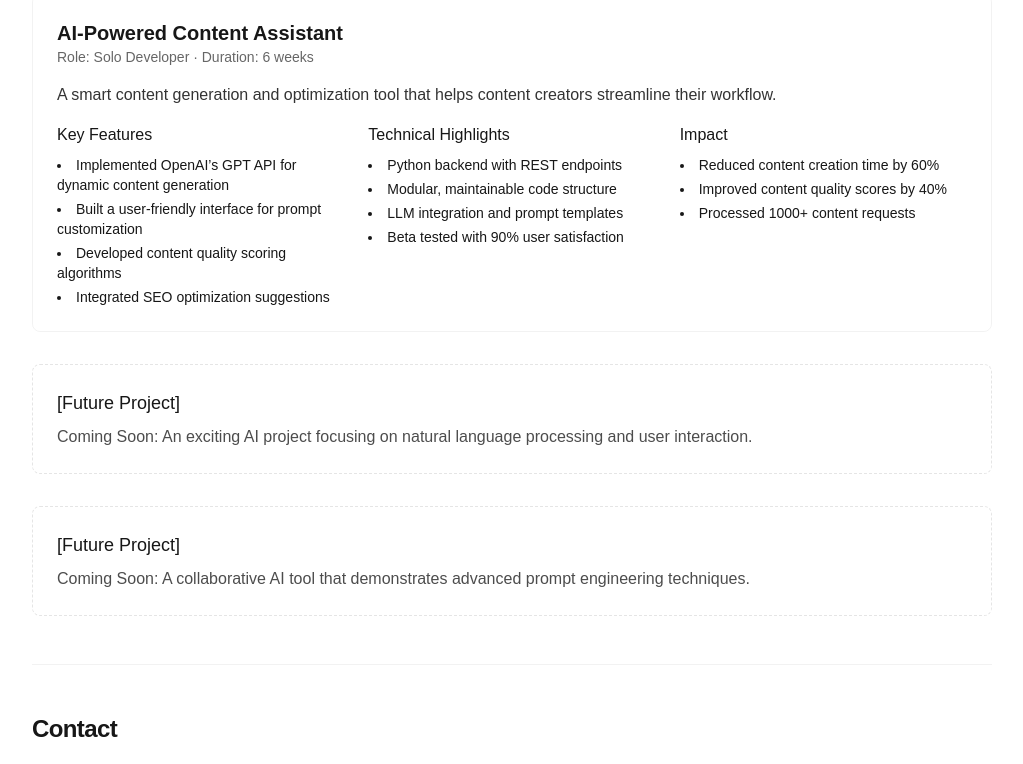
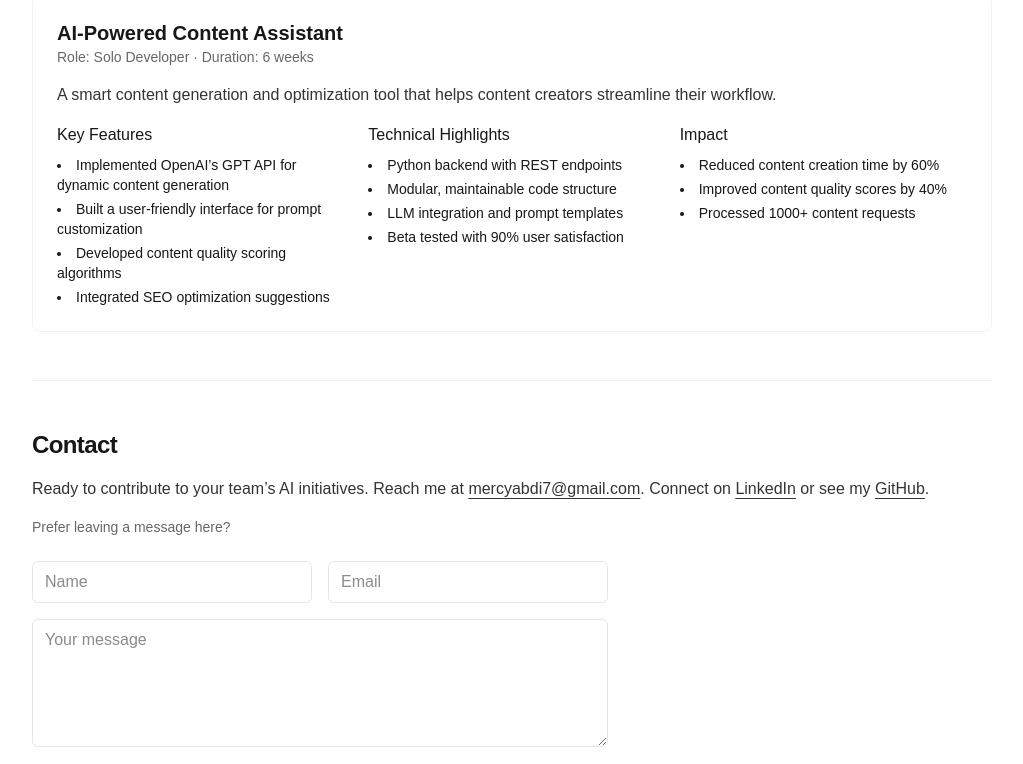
Before and after one commit to Mercynow21/milli_portfolio, a Next.js app: page / in a window 1280 px wide. Shown: the part 1330-2094 px from the top of the page, without its empty margins (128-1151 px from the left). Built offline with nearby package versions, Linux system fonts and the light colour scheme.

Commit message:
chore: remove future project placeholders

```diff
--- a/src/app/page.tsx
+++ b/src/app/page.tsx
@@ -116,19 +116,7 @@ export default function Home() {
             </div>
           </article>
 
-          <article className="rounded-lg border border-dashed border-black/10 dark:border-white/15 p-6">
-            <h3 className="text-lg font-medium">[Future Project]</h3>
-            <p className="mt-2 text-black/70 dark:text-white/70">
-              Coming Soon: An exciting AI project focusing on natural language processing and user interaction.
-            </p>
-          </article>
 
-          <article className="rounded-lg border border-dashed border-black/10 dark:border-white/15 p-6">
-            <h3 className="text-lg font-medium">[Future Project]</h3>
-            <p className="mt-2 text-black/70 dark:text-white/70">
-              Coming Soon: A collaborative AI tool that demonstrates advanced prompt engineering techniques.
-            </p>
-          </article>
         </div>
       </section>
 
```
